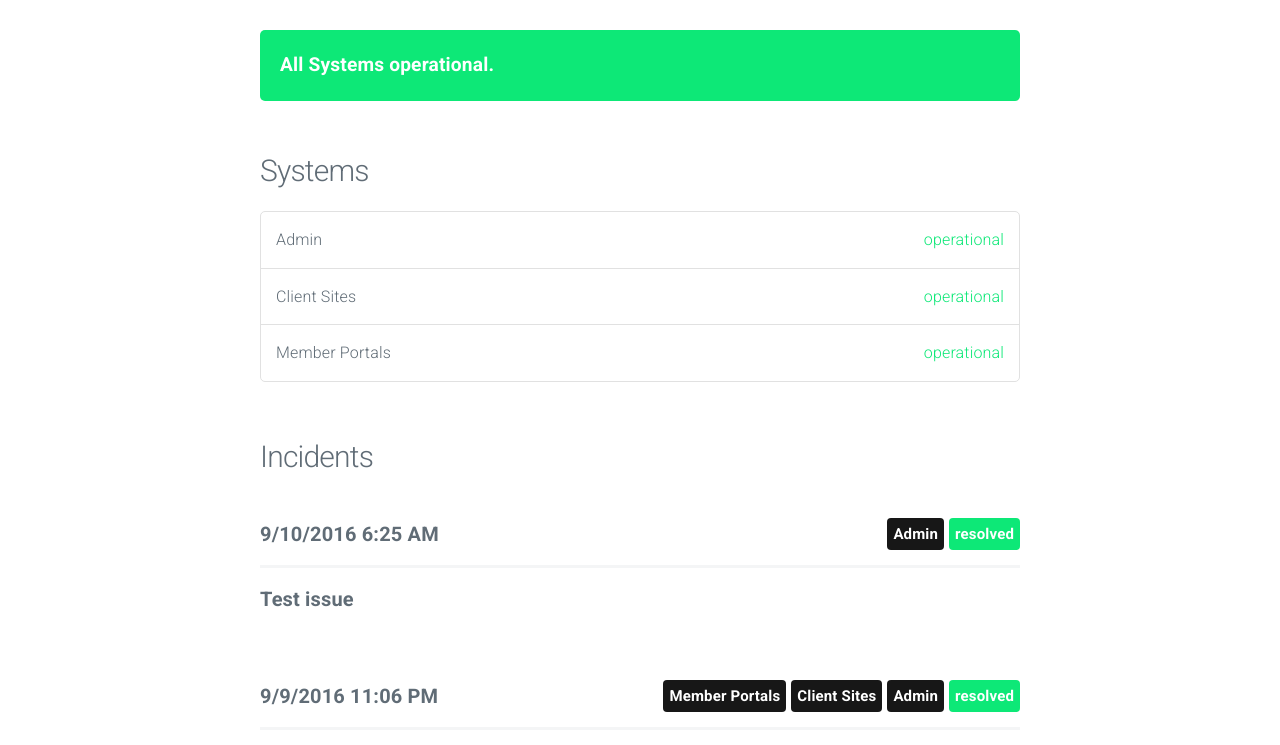
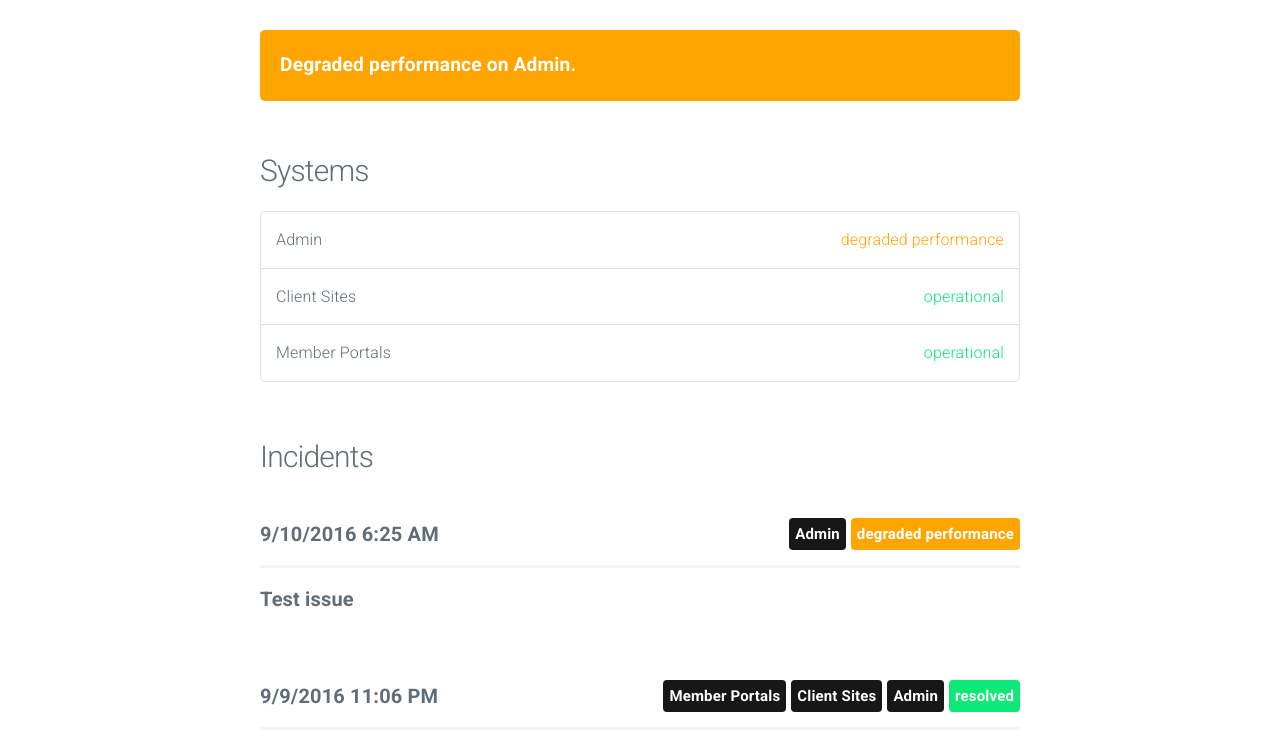
Before and after one commit to codyaray/buka-statuspage, a plain HTML site: page index.html in a window 1280 px wide. Shown: the part 55-800 px from the top of the page. Drawn offline with nearby package versions, Linux system fonts and the light colour scheme; no server answers.

Commit message:
update index

```diff
--- a/index.html
+++ b/index.html
@@ -29,16 +29,18 @@
 
 			<section class="container" id="main">
 
-					<div class="panel operational" data-l10n-id="systems-operational">
-						All Systems operational.
+
+					<div class="panel degraded performance">
+						<span data-l10n-id="Degraded-performance">Degraded performance</span> <span data-l10n-id="on">on</span> Admin.
 					</div>
+
 
 
 				<h4 data-l10n-id="systems">Systems</h4>
 				<ul class="systems">
 
 					<li>
-						Admin <span class="status operational" data-l10n-id="operational">operational</span>
+						Admin <span class="status degraded performance" data-l10n-id="degraded-performance">degraded performance</span>
 					</li>
 
 					<li>
@@ -58,7 +60,7 @@
 						<span class="date moment">2016-09-10 06:25:07 UTC</span>
 
 
-							<span class="label operational float-right" data-l10n-id="resolved">resolved</span>
+							<span class="label degraded performance float-right" data-l10n-id="degraded-performance">degraded performance</span>
 
 
 							<span class="label system float-right">Admin</span>
```
